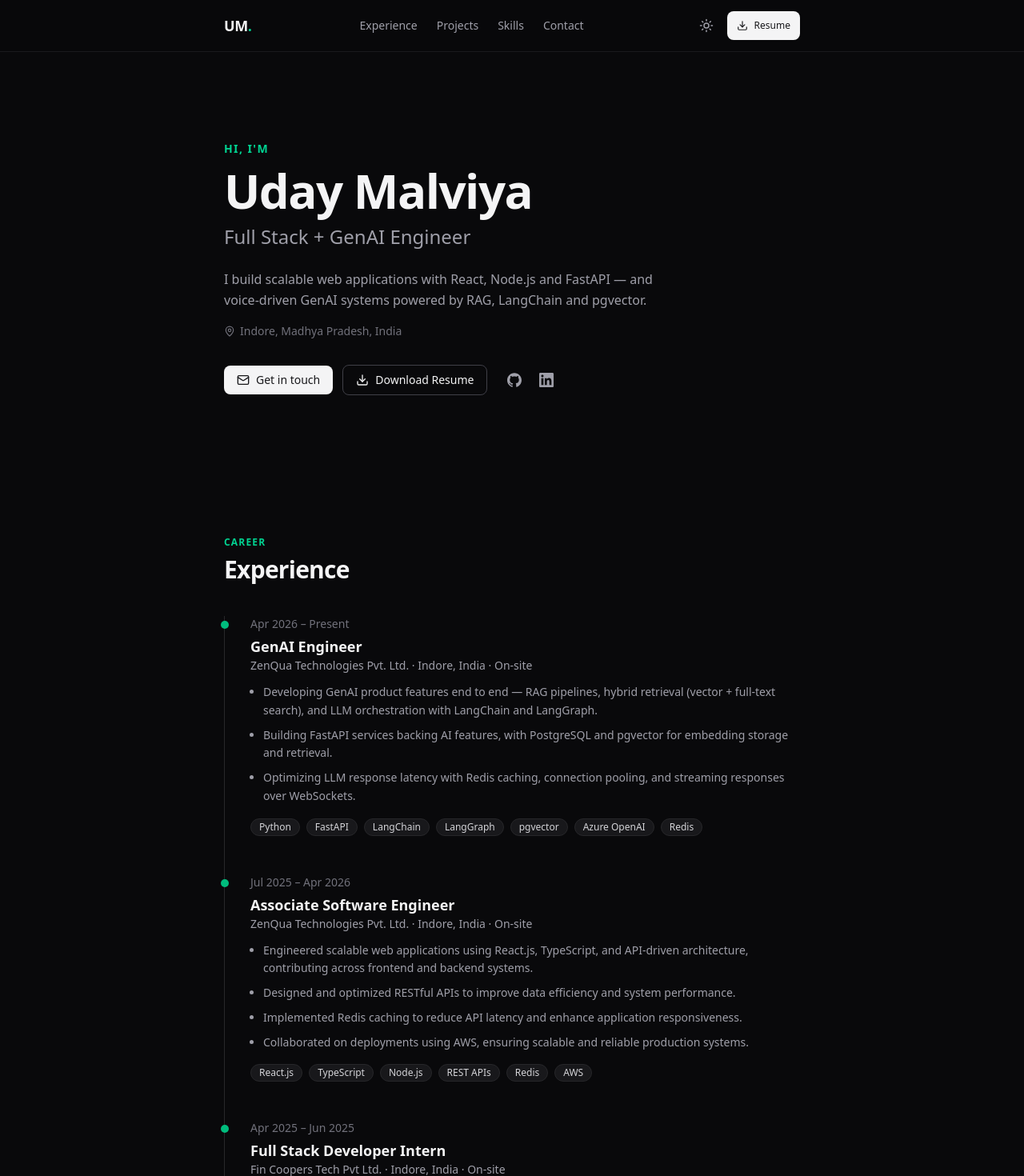
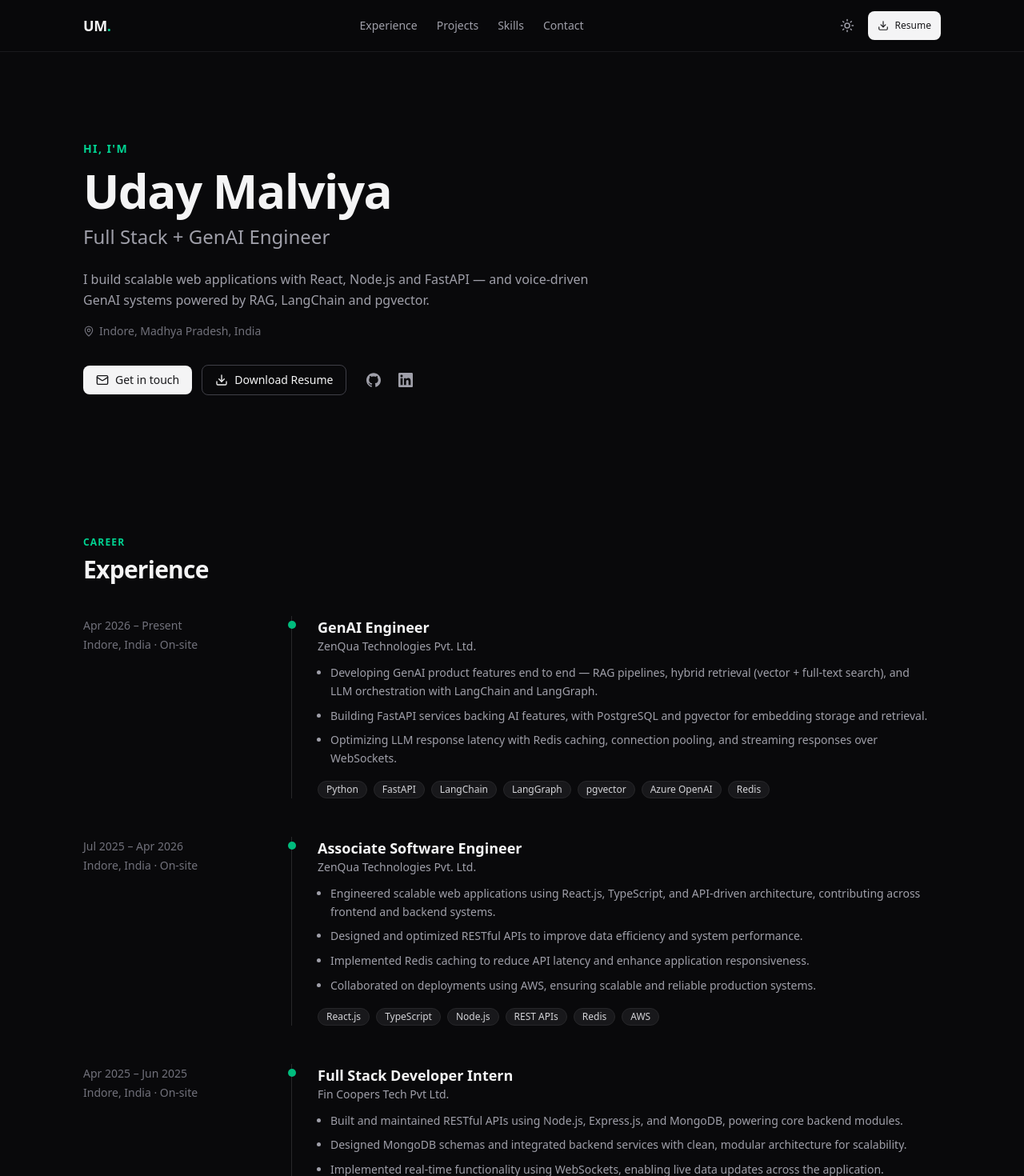
Before and after one commit to UdayMalviya11/portoflio, a React (Vite) app: page / in a window 1280 px wide. Shown: the top 1470 px of the page at 80% size. Built offline with nearby package versions, Linux system fonts and the light colour scheme; the HTML template or start-up script is replaced by a standard one.

Commit message:
feat: widen layout to max-w-6xl with two-column experience rows

```diff
--- a/src/App.jsx
+++ b/src/App.jsx
@@ -10,7 +10,7 @@ export default function App() {
   return (
     <>
       <Navbar />
-      <main className="mx-auto max-w-3xl px-6">
+      <main className="mx-auto max-w-6xl px-6 md:px-10">
         <Hero />
         <Experience />
         <Projects />
--- a/src/components/Experience.jsx
+++ b/src/components/Experience.jsx
@@ -7,17 +7,22 @@ export default function Experience() {
   return (
     <section id="experience" className="scroll-mt-24 py-16 md:py-20">
       <SectionHeading eyebrow="Career" title="Experience" />
-      <ol className="mt-10 space-y-12 border-l border-zinc-200 pl-8 dark:border-zinc-800">
+      <ol className="mt-10 space-y-12">
         {experience.map((job, i) => (
-          <li key={`${job.company}-${job.role}`} className="relative">
-            <span className="absolute -left-[37px] top-1.5 h-2.5 w-2.5 rounded-full bg-emerald-500" />
+          <li key={`${job.company}-${job.role}`}>
             <InView delay={i * 0.05}>
-              <p className="text-sm text-zinc-500">{job.period}</p>
-              <h3 className="mt-1 text-lg font-semibold">{job.role}</h3>
+              <div className="grid gap-3 md:grid-cols-[220px_1fr] md:gap-10">
+                <div className="md:pt-0.5">
+                  <p className="text-sm font-medium text-zinc-500">{job.period}</p>
+                  <p className="mt-1 hidden text-sm text-zinc-500 md:block">{job.location}</p>
+                </div>
+                <div className="relative border-l border-zinc-200 pl-6 dark:border-zinc-800 md:pl-8">
+                  <span className="absolute -left-[5px] top-1.5 h-2.5 w-2.5 rounded-full bg-emerald-500" />
+                  <h3 className="text-lg font-semibold">{job.role}</h3>
                   <p className="text-sm text-zinc-600 dark:text-zinc-400">
-                {job.company} · {job.location}
+                    {job.company} <span className="md:hidden">· {job.location}</span>
                   </p>
-              <ul className="mt-3 list-disc space-y-2 pl-4 text-sm leading-relaxed text-zinc-600 dark:text-zinc-400">
+                  <ul className="mt-3 max-w-3xl list-disc space-y-2 pl-4 text-sm leading-relaxed text-zinc-600 dark:text-zinc-400">
                     {job.bullets.map((b) => (
                       <li key={b}>{b}</li>
                     ))}
@@ -27,6 +32,8 @@ export default function Experience() {
                       <Badge key={t}>{t}</Badge>
                     ))}
                   </div>
+                </div>
+              </div>
             </InView>
           </li>
         ))}
--- a/src/components/Hero.jsx
+++ b/src/components/Hero.jsx
@@ -25,7 +25,7 @@ export default function Hero() {
         animate={{ opacity: 1, y: 0 }}
         transition={{ duration: 0.5, delay: 0.7, ease: "easeOut" }}
       >
-        <p className="mt-6 max-w-xl leading-relaxed text-zinc-600 dark:text-zinc-400">{profile.pitch}</p>
+        <p className="mt-6 max-w-2xl leading-relaxed text-zinc-600 dark:text-zinc-400">{profile.pitch}</p>
         <p className="mt-4 flex items-center gap-1.5 text-sm text-zinc-500">
           <MapPin size={14} /> {profile.location}
         </p>
--- a/src/components/Navbar.jsx
+++ b/src/components/Navbar.jsx
@@ -13,7 +13,7 @@ const links = [
 export default function Navbar() {
   return (
     <header className="fixed inset-x-0 top-0 z-50 border-b border-zinc-200/60 bg-white/70 backdrop-blur-md dark:border-zinc-800/60 dark:bg-zinc-950/70">
-      <nav className="mx-auto flex h-16 max-w-3xl items-center justify-between px-6">
+      <nav className="mx-auto flex h-16 max-w-6xl items-center justify-between px-6 md:px-10">
         <a href="#home" className="text-lg font-bold tracking-tight">
           UM<span className="text-emerald-600 dark:text-emerald-400">.</span>
         </a>
--- a/src/components/Skills.jsx
+++ b/src/components/Skills.jsx
@@ -10,7 +10,7 @@ export default function Skills() {
       <div className="mt-10 space-y-6">
         {skillGroups.map((group, i) => (
           <InView key={group.label} delay={i * 0.05}>
-            <div className="grid gap-2 sm:grid-cols-[180px_1fr] sm:gap-4">
+            <div className="grid gap-2 sm:grid-cols-[220px_1fr] sm:gap-6">
               <p className="text-sm font-semibold text-zinc-900 dark:text-zinc-100">{group.label}</p>
               <div className="flex flex-wrap gap-2">
                 {group.items.map((item) => (
```
Lines whose indentation alone changed are shown as unchanged.
